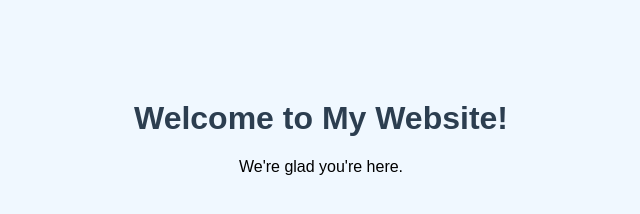
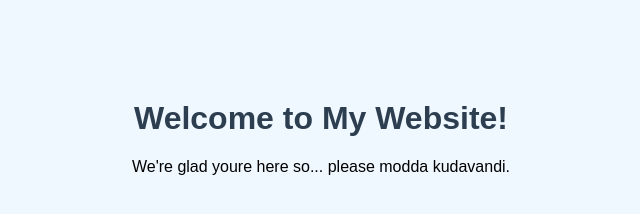
Before and after one commit to Nikhilkesh7/index.html, a plain HTML site: page index.html in a window 1280 px wide. Shown: the whole page, without its empty margins (319-959 px from the left). Drawn offline with Linux system fonts and the light colour scheme.

Commit message:
Update index.html

```diff
--- a/index.html
+++ b/index.html
@@ -17,6 +17,6 @@
 </head>
 <body>
     <h1>Welcome to My Website!</h1>
-    <p>We're glad you're here.</p>
+    <p>We're glad youre here so... please modda kudavandi.</p>
 </body>
 </html>
```
